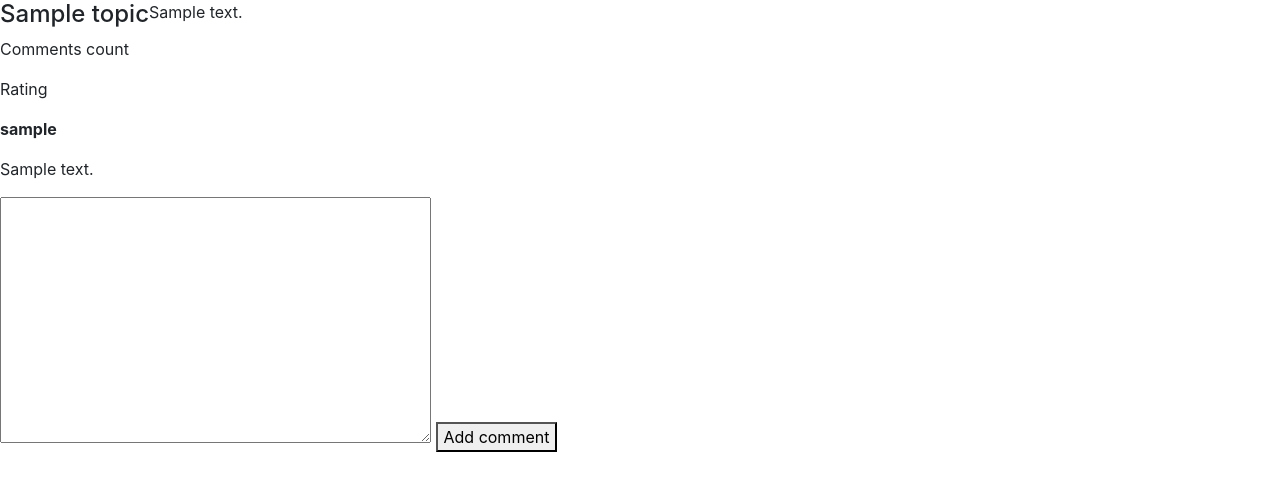
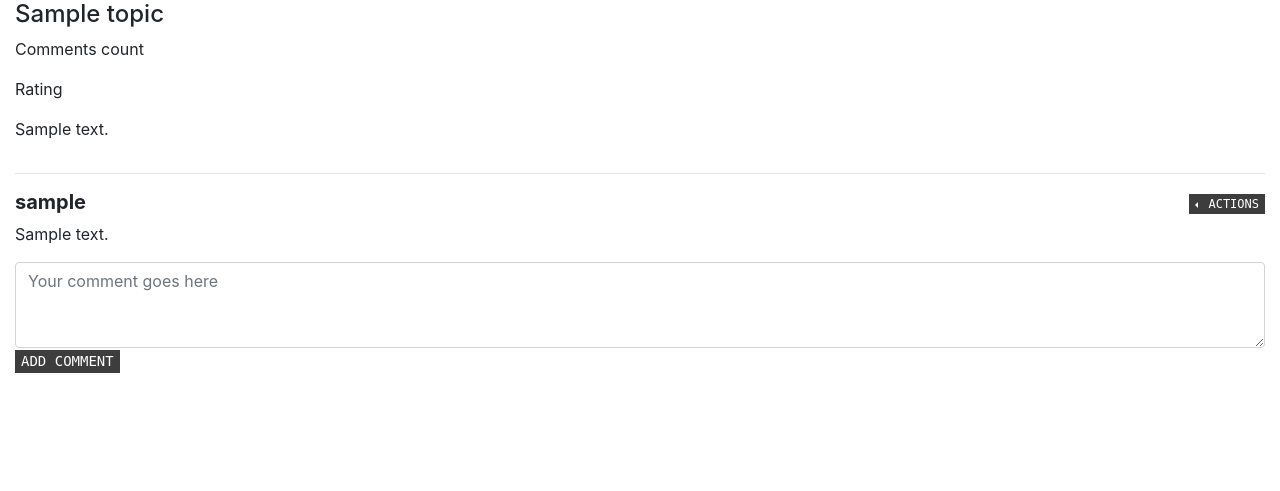
Before and after one commit to vladhutsal/MyHut_forum, a Django app: page /topic/1 in a window 1280 px wide. Shown: the part 56-547 px from the top of the page. Run offline with Django 3.2, Linux system fonts and the light colour scheme; tables that the repository leaves empty hold one stand-in row (values such as "Sample post"); some libraries are stand-ins or nearby versions.

Commit message:
rename navbar.css to navbar-and-control.css add to navbar-and-control.css buttons classes add delete_comment function

```diff
--- a/homepage/forms.py
+++ b/homepage/forms.py
@@ -10,6 +10,14 @@ class CommentForm(forms.ModelForm):
     class Meta:
         model = Comment
         fields = ('text', )
+        widgets = {
+            'text': forms.Textarea(attrs={
+                'placeholder': 'Your comment goes here',
+                'class': 'form-control',
+                'rows': 3,
+                'cols': 40
+            })
+        }
 
 
 class TopicForm(forms.ModelForm):
@@ -18,16 +26,16 @@ class TopicForm(forms.ModelForm):
         fields = ('title', 'tags', 'text')
         widgets = {
             'title': forms.TextInput(attrs={
-                'class': 'form-control',
+                'class': 'form-control margin-add-topic',
                 'placeholder': 'Title here'
             }),
             'text': forms.Textarea(attrs={
                     'rows': 5,
                     'placeholder': 'Here`s your topic goes',
-                    'class': 'form-control'
+                    'class': 'form-control margin-add-topic'
                     }),
             'tags': forms.TextInput(attrs={
-                'class': 'form-control',
+                'class': 'form-control margin-add-topic',
                 'placeholder': 'Add tags'
             })
         }
--- /dev/null
+++ b/homepage/static/homepage/navbar-and-control.css
@@ -0,0 +1,85 @@
+/* Navbar */
+
+.navbar {
+    background-color: rgb(61, 61, 61);
+    font-family: Console, Monospace, sans-serif;
+    padding: 0px;
+  }
+
+.navbar-toggl-style {
+  margin: 8px;
+}
+
+.navbar-list-style {
+  width: 100%;
+}
+
+  .navbar-list-style li a {
+    color: rgb(250, 250, 250) !important;
+  }
+
+  .nav-list-elevment-style:hover {
+    background-color: rgb(37, 37, 37);
+  }
+
+  .nav-list-elevment-style {
+    padding: 8px;
+  }
+
+#active {
+  background-color:#ff6f69;
+}
+
+/* Control */
+
+.add-button {
+  font-family: Console, Monospace, sans-serif;
+  text-transform: uppercase;
+  outline: 0;
+  background: rgb(61, 61, 61);
+  border: 0;
+  color: #FFFFFF;
+  font-size: 14px;
+
+}
+
+.add-button a {
+  text-decoration: none;
+  color: #FFFFFF;
+  font-size: 14px;
+}
+
+  .add-button:hover,.form button:active,.form button:focus {
+    background: #ff6f69;
+  }
+
+
+.action-button {
+  font-family: Console, Monospace, sans-serif;
+  text-transform: uppercase;
+  outline: 0;
+  background:rgb(61, 61, 61);
+  border: 0;
+  color: #ffffff;
+  font-size: 12px;
+
+}
+
+  .action-button:hover {
+    background: #69a5ff;
+  }
+
+.add-comment-button {
+  font-family: Console, Monospace, sans-serif;
+  text-transform: uppercase;
+  outline: 0;
+  background: rgb(61, 61, 61);
+  border: 0;
+  text-decoration: none;
+  color: #FFFFFF;
+  font-size: 14px;
+}
+
+.add-comment-button:hover,.form button:active,.form button:focus {
+  background: #ff6f69;
+}
--- a/homepage/static/homepage/navbar.css
+++ /dev/null
@@ -1,29 +0,0 @@
-.navbar {
-    background-color: rgb(61, 61, 61);
-    font-family: Console, Monospace, sans-serif;
-    padding: 0px;
-  }
-
-.navbar-toggl-style {
-  margin: 8px;
-}
-
-.navbar-list-style {
-  width: 100%;
-}
-
-  .navbar-list-style li a {
-    color: rgb(250, 250, 250) !important;
-  }
-
-  .nav-list-elevment-style:hover {
-    background-color: rgb(37, 37, 37);
-  }
-
-  .nav-list-elevment-style {
-    padding: 8px;
-  }
-
-#active {
-  background-color:#ff6f69;
-}
--- a/homepage/templates/homepage/home.html
+++ b/homepage/templates/homepage/home.html
@@ -11,7 +11,7 @@
 <div>
   <ul class="hut-topics-top-bar">
     <li>
-            <button class="add-topic-button" type="submit">
+      <button class="add-button" type="submit">
         <a href="{% url 'homepage:add_topic' %}">Add Topic</a>
       </button>
     </li>
--- a/homepage/templates/homepage/layout.html
+++ b/homepage/templates/homepage/layout.html
@@ -6,7 +6,7 @@
     <title>{% block title %}{% endblock %}</title>
     <link rel="stylesheet" href="https://stackpath.bootstrapcdn.com/bootstrap/4.5.0/css/bootstrap.min.css">
     {% load static %}
-    <link rel="stylesheet" type="text/css" href="{% static 'homepage/navbar.css' %}"/>
+    <link rel="stylesheet" type="text/css" href="{% static 'homepage/navbar-and-control.css' %}"/>
     {% block head%} {% endblock head %}
 </head>
 
--- a/homepage/templates/homepage/topics_page.html
+++ b/homepage/templates/homepage/topics_page.html
@@ -13,7 +13,6 @@ Topic Page
 
 <!-- topic -->
 <div class="container-fluid">
-        <div class="row">
   <div>
     <h4>{{ topic_object.title }}</h4>
     <div>
@@ -23,20 +22,62 @@ Topic Page
   </div>
     <p id="descr">{{ topic_object.text }}</p>
 </div>
+<!-- comments -->
+<div class="container-fluid">
+  {% for topic_comment in topic_comments %}
+  <div class="media">
+    <div class="media-body">
+      <hr>
+      <div class="dropdown dropleft float-right">
+        <button class="action-button dropdown-toggle"
+          href="#"
+          role="button"
+          id="comment-action-menu"
+          data-toggle="dropdown"
+          aria-haspopup="true"
+          aria-expanded="false">
+          actions
+        </button>
+
+        <div class="dropdown-menu" aria-labelledby="comment-action-menu">
+          <a class="dropdown-item" href="#">Reply</a>
+          {% if request.user.username == topic_comment.user.username %}
+            <form method="POST">
+              {% csrf_token %}
+              <a type="submit"
+                 class="dropdown-item"
+                 href="{% url 'homepage:delete_comment' topic_comment.id %}">
+                 Delete
+              </a>
+              <a type="submit"
+                 class="dropdown-item"
+                 href="#">
+                 Edit
+              </a>
+            </form>
+          {% endif %}
+        </div>
+      </div>
+      <h5 style="font-weight: bold">{{ topic_comment.user }}</h5>
+      <p>{{ topic_comment.text }}</p>
+    </div>
   </div>
 
-<!-- comments -->
-    {% for topic_comment in topic_comments %}
-        <p style="font-weight: bold">{{ topic_comment.user }}</p>
-        <p>{{ topic_comment.text }}</p>
   {% endfor %}
+</div>
+
+
 
 <!-- add comment -->
+<div class="container-fluid">
   <form method="POST">
     {% csrf_token %}
     {{ form.text }}
-        <button type="submit">Add comment</button>
+    <button type="submit" class="add-button">Add comment</button>
   </form>
+</div>
+
+
 
 
 {% endblock %}
--- a/homepage/urls.py
+++ b/homepage/urls.py
@@ -8,7 +8,9 @@ urlpatterns = [
     path('', views.home, name='home'),
     path("test", views.test, name="test"),
     path("topic/<int:topic_id>", views.topic_page, name="topic"),
-    path("add_topic", views.add_topic, name="add_topic")
+    path("add_topic", views.add_topic, name="add_topic"),
+    path("delete_comment/<int:comment_id>", views.delete_comment, name="delete_comment"),
+
 
 ]
 
--- a/homepage/views.py
+++ b/homepage/views.py
@@ -23,20 +23,27 @@ def test(request):
     return render(request, 'homepage/test.html')
 
 def topic_page(request, topic_id):
-    current_topic = Topic.objects.get(pk=topic_id)
+    topic_object = Topic.objects.get(pk=topic_id)
     comment_form = CommentForm(request.POST or None)
     if comment_form.is_valid():
         user = request.user
         text = comment_form.data.get('text')
-        Comment.objects.create(user=user, text=text, topic=current_topic)
+        Comment.objects.create(user=user, text=text, topic=topic_object)
 
-    topic_comments = Comment.objects.filter(topic=current_topic)
+    topic_comments = Comment.objects.filter(topic=topic_object)
     context = {
         'form': comment_form,
-        'topic_object': current_topic,
+        'topic_object': topic_object,
         'topic_comments': topic_comments
     }
     return render(request, 'homepage/topics_page.html', context)
+
+def delete_comment(request, comment_id):
+    current_comment = Comment.objects.get(id=comment_id)
+    current_comment.delete()
+    topic_id = current_comment.topic.id
+    return redirect('homepage:topic', topic_id=topic_id)
+
 
 def add_topic(request):
     form = TopicForm(request.POST or None)
@@ -45,7 +52,7 @@ def add_topic(request):
         topic.user = User.objects.get(username=request.user)
         topic.save()
         print(topic)
-
+        return redirect('homepage:home')
     context = {
         'form': form
     }
--- a/roadmap.txt
+++ b/roadmap.txt
@@ -23,3 +23,8 @@
 1. Add recent topics links to navbar - close, pin etc
 2. Add "Where are you now" on navbar close to HUT button
 3. Renew collapse toggle
+
+
+
+-------- Additional --------
+1. organize CSS
```
Also changed, not shown: homepage/static/homepage/add_topic.css (+8 -0 lines), homepage/static/homepage/homepage.css (+0 -17 lines), homepage/templates/homepage/add_topic.html (+9 -15 lines). Lines whose indentation alone changed are shown as unchanged.
